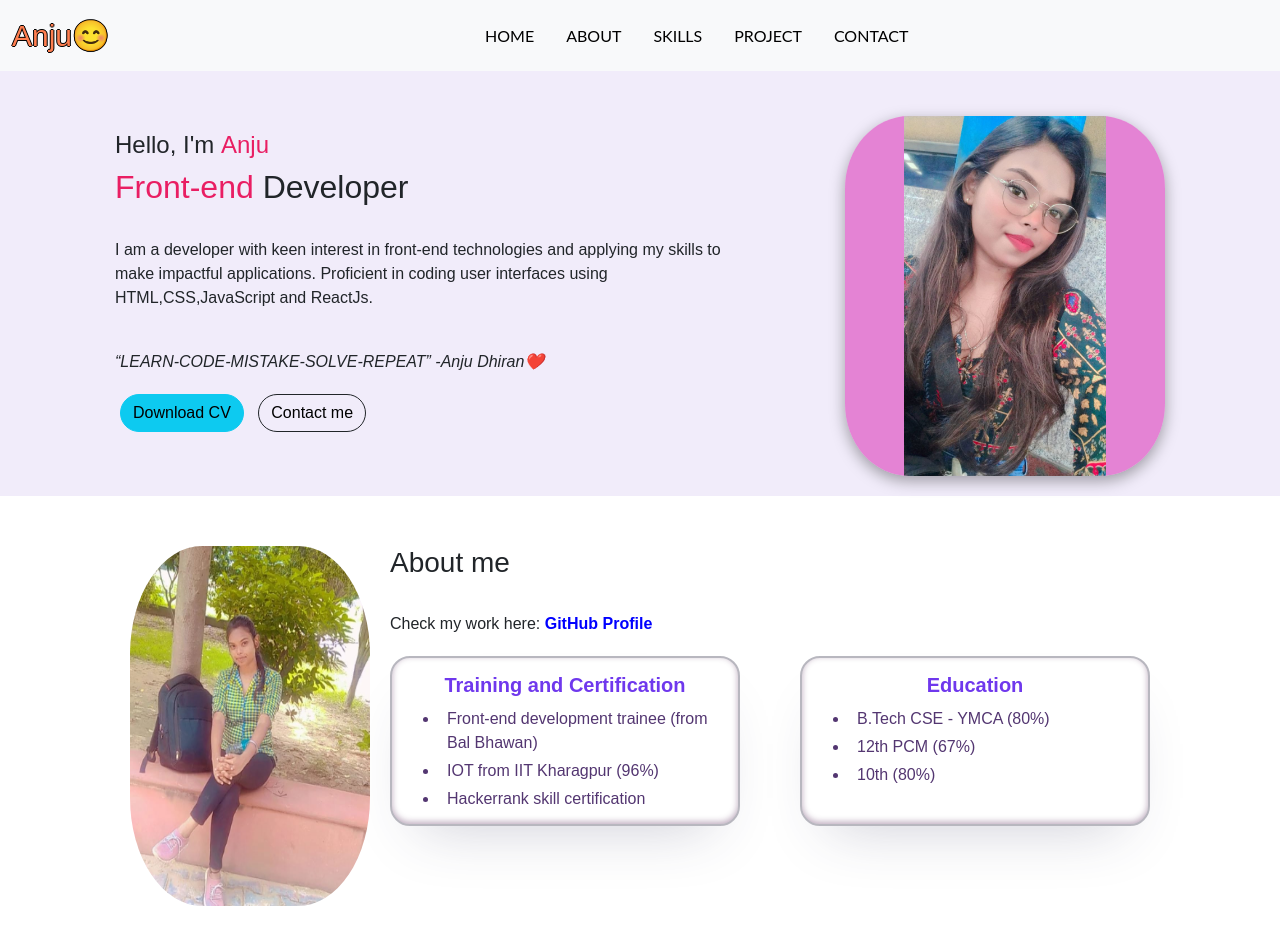
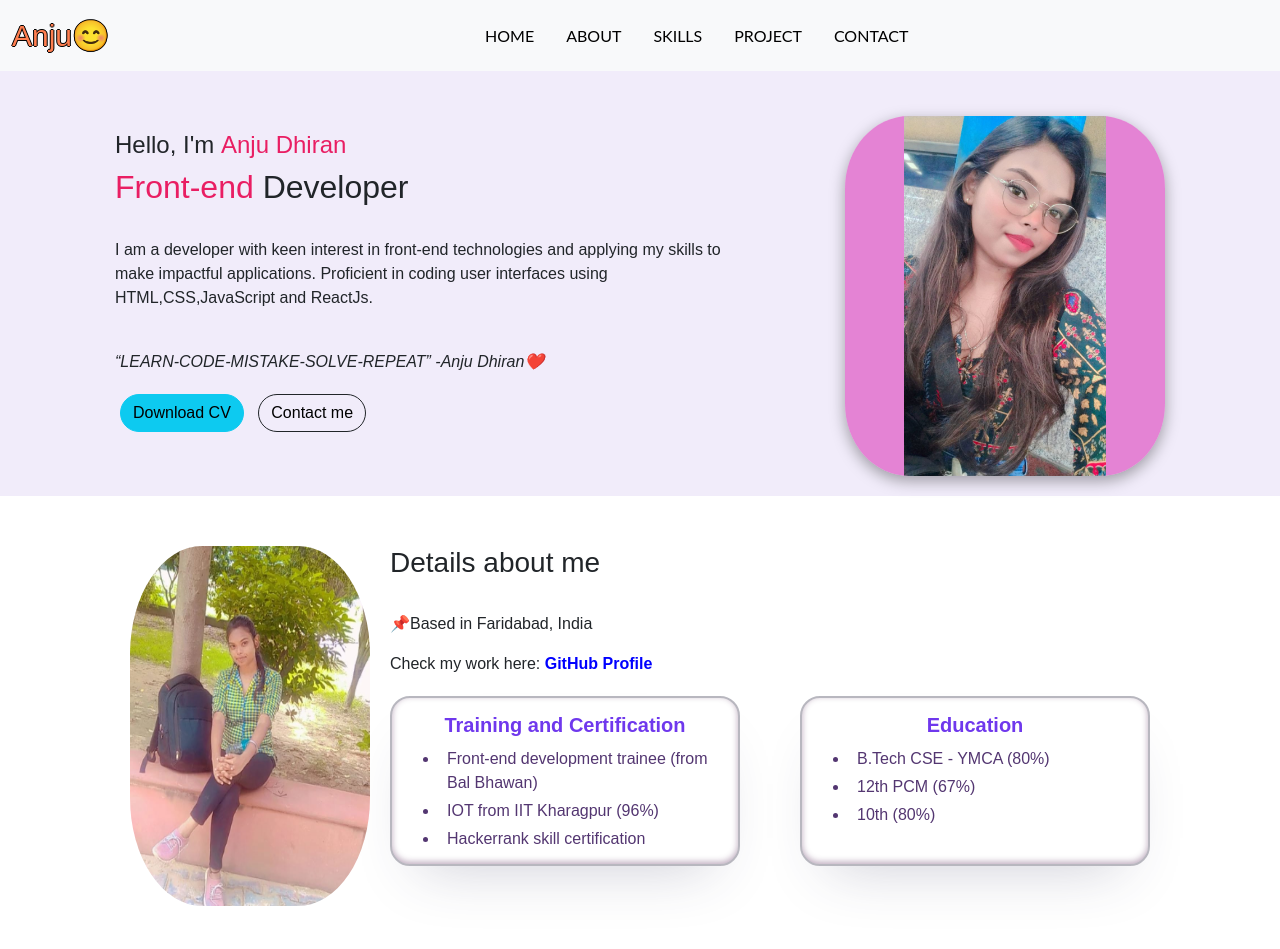
Before and after one commit to anjudhiran1999/Anju-Portfolio, a plain HTML site: page index.html in a window 1280 px wide. Shown: the top 949 px of the page. Drawn offline with nearby package versions, Linux system fonts and the light colour scheme.

Commit message:
Update index.html

```diff
--- a/index.html
+++ b/index.html
@@ -48,7 +48,7 @@
 
 
       <div class="hero-left">
-       <h4> Hello, I'm <span class="span-red">Anju</span></h4>
+       <h4> Hello, I'm <span class="span-red">Anju Dhiran</span></h4>
         <H2><span class="span-red" >Front-end</span> Developer</H2><br>
         <p>I am a developer with keen interest in front-end technologies and applying my skills to make impactful applications. Proficient in coding user interfaces using HTML,CSS,JavaScript and ReactJs.</p><br>
        <em> <q>LEARN-CODE-MISTAKE-SOLVE-REPEAT</q>  -Anju Dhiran❤️</em><BR>
@@ -70,7 +70,8 @@
 
 
     <div class="about-right">
-      <h3>About me</h3><br>
+      <h3>Details about me</h3><br>
+      <p>📌Based in Faridabad, India </p>
       Check my work here: <a href="https://github.com/anjudhiran1999" target="_blank">GitHub Profile</a><BR>
       <div class="about-bottom">
         <div class="about-b-left" data-aos="fade-up">
```
